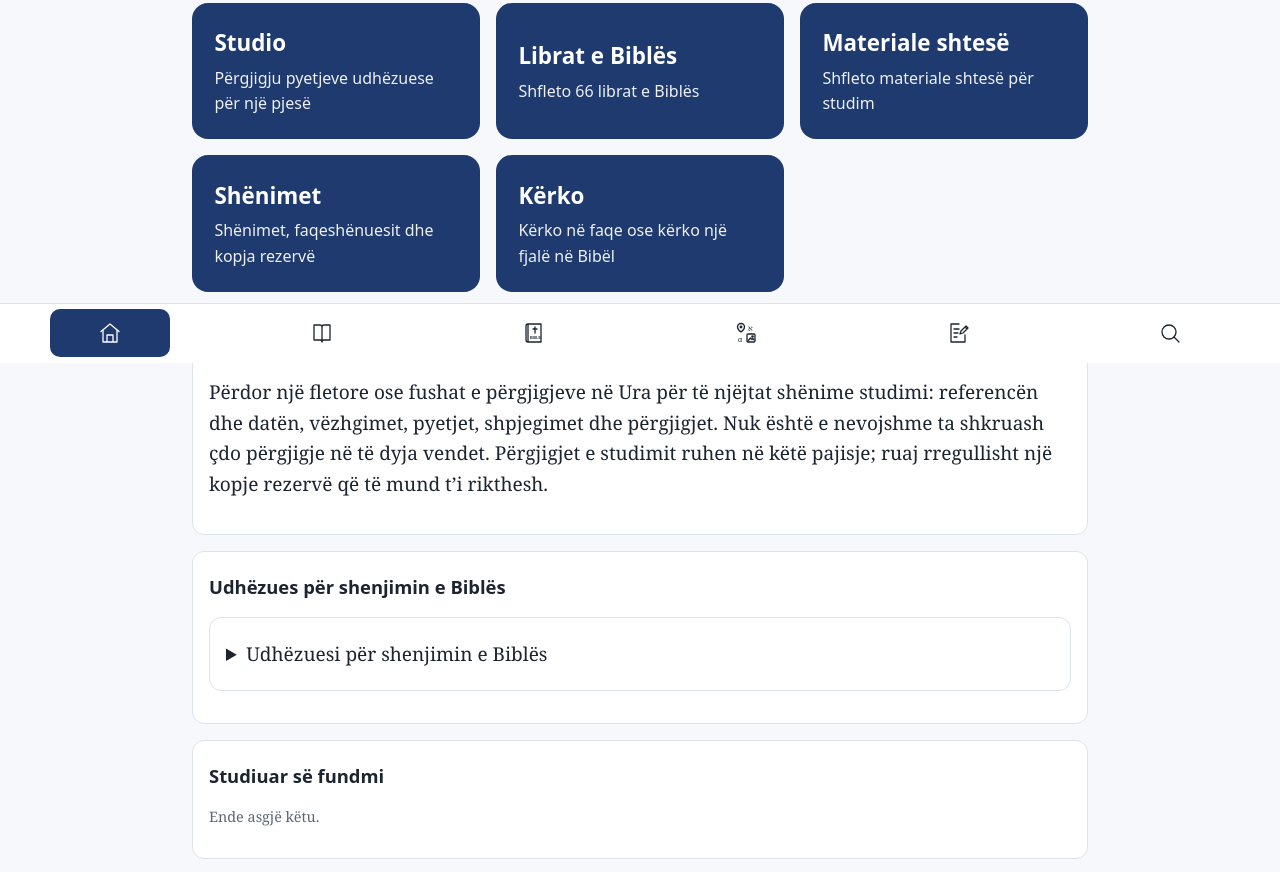
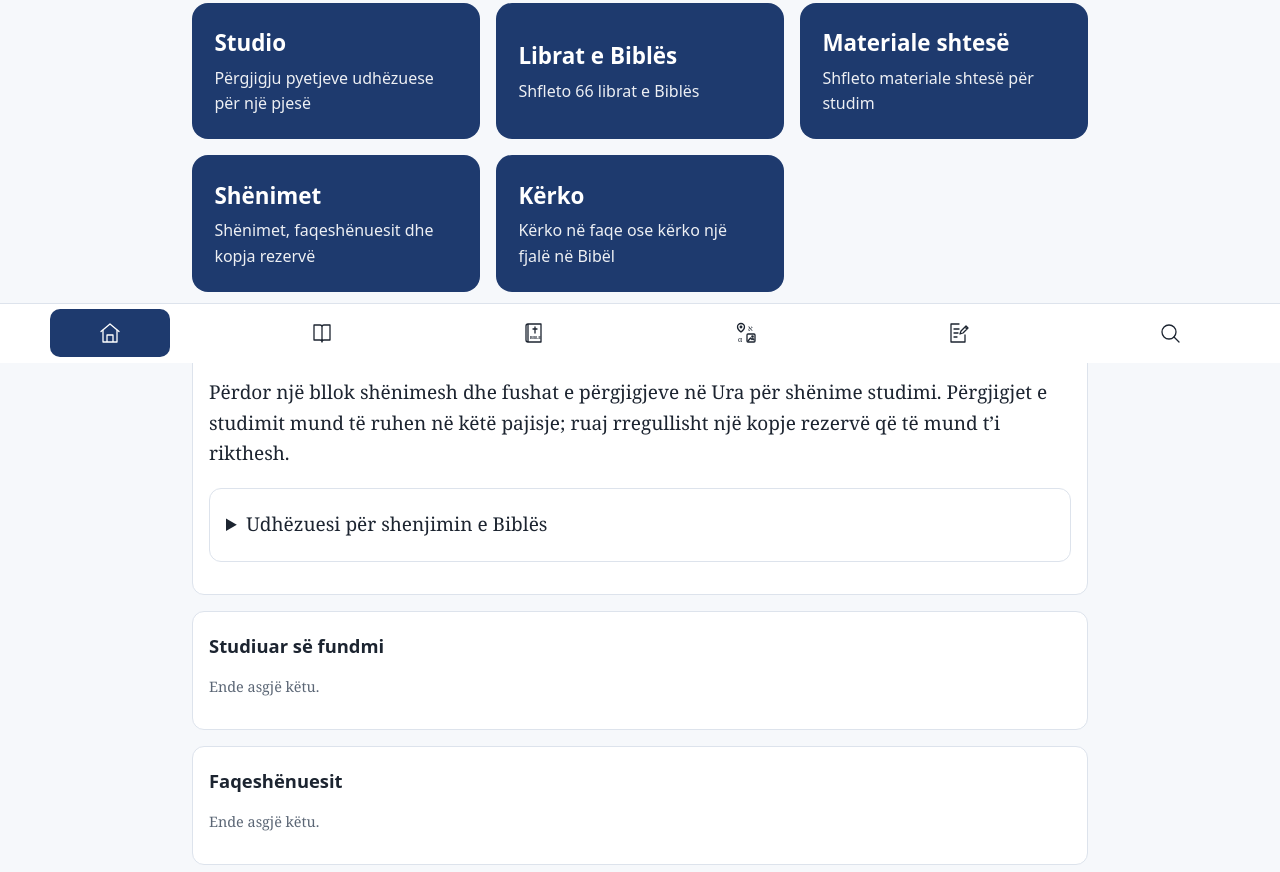
Before and after one commit to rigersi/Studimi-i-Bibles, a plain HTML site: page index.html in a window 1280 px wide. Shown: the part 437-1309 px from the top of the page. Drawn offline with Linux system fonts and the light colour scheme.

Commit message:
Clarify study notes and marking guidance
Co-authored-by: arena-agent <297053741+arena-agent@users.noreply.github.com>

```diff
--- a/index.html
+++ b/index.html
@@ -153,8 +153,8 @@ const openRef=id=>{const x=items.find(i=>i.id===id);if(x&&x.ref){R={...x.ref};lo
 /* Optional notebook and Bible-marking guide */
 Object.assign(I.en,{contactTitle:"Contact"});Object.assign(I.sq,{contactTitle:"Kontakti"});
 Object.assign(I.en,{studyNotesTitle:"Study notes"});Object.assign(I.sq,{studyNotesTitle:"Shënimet e studimit"});
-Object.assign(I.en,{guideTitle:"Bible marking guide",guideIntro:"Use a notebook or the answer fields in Ura for the same study notes: the passage reference and date, observations, questions, explanations and responses. You do not need to write each answer in both places. Study answers save on this device; save a backup regularly so you can restore them.",guideUse:"These marks are optional. Use them only when they fit the passage; keep your Bible readable. A symbol is a reminder of a theme, not proof that it is present. Try pencil first.",markTitle:"Marks for reading",themeTitle:"Theme symbols",guideObs:"Observe: read the passage and its context. Write your observations and verse references in a notebook, in the answer fields below, or both. Bible markings are optional; the guide is below.",guideInt:"Interpret: note what you think the passage means, the reasons in the text, and any questions to revisit. Consider the context before reaching a conclusion.",guideApp:"Respond: write a response or prayer grounded in what the passage means.",guideLink:"Bible marking guide"});
-Object.assign(I.sq,{guideTitle:"Udhëzues për shenjimin e Biblës",guideIntro:"Përdor një fletore ose fushat e përgjigjeve në Ura për të njëjtat shënime studimi: referencën dhe datën, vëzhgimet, pyetjet, shpjegimet dhe përgjigjet. Nuk është e nevojshme ta shkruash çdo përgjigje në të dyja vendet. Përgjigjet e studimit ruhen në këtë pajisje; ruaj rregullisht një kopje rezervë që të mund t’i rikthesh.",guideUse:"Këto shenja janë opsionale. Përdori vetëm kur i përshtaten pjesës dhe mbaje Biblën të lexueshme. Një simbol të kujton një temë, por nuk provon se ajo gjendet në tekst. Fillimisht mund të provosh me laps.",markTitle:"Shenja për leximin",themeTitle:"Simbole për temat",guideObs:"Vëzhgo: lexo pjesën dhe kontekstin e saj. Shkruaj vëzhgimet dhe referencat e vargjeve në fletore, në fushat e përgjigjeve më poshtë, ose në të dyja. Shenjimi i Biblës është opsional; udhëzuesi i shenjave dhe simboleve është më poshtë.",guideInt:"Interpreto: shëno çfarë mendon se do të thotë pjesa, arsyet nga teksti dhe pyetjet që do t’i rishikosh. Shqyrto kontekstin para se të nxjerrësh përfundime.",guideApp:"Përgjigju: shkruaj një përgjigje ose lutje të mbështetur në kuptimin e pjesës.",guideLink:"Udhëzuesi për shenjimin e Biblës"});
+Object.assign(I.en,{guideTitle:"Bible marking guide",guideIntro:"Use a notebook and the answer fields in Ura for study notes. Study answers can be saved on this device; save a backup regularly so you can restore them.",guideUse:"These marks are optional. Use them only when they fit the passage; keep your Bible readable. A symbol is a reminder of a theme, not proof that it is present. Try pencil first.",markTitle:"Marks for reading",themeTitle:"Theme symbols",guideObs:"Observe: read the passage and its context. Write your observations and verse references in a notebook, in the answer fields below, or both. Bible markings are optional; the guide is below.",guideInt:"Interpret: note what you think the passage means, the reasons in the text, and any questions to revisit. Consider the context before reaching a conclusion.",guideApp:"Respond: write a response or prayer grounded in what the passage means.",guideLink:"Bible marking guide"});
+Object.assign(I.sq,{guideTitle:"Udhëzues për shenjimin e Biblës",guideIntro:"Përdor një bllok shënimesh dhe fushat e përgjigjeve në Ura për shënime studimi. Përgjigjet e studimit mund të ruhen në këtë pajisje; ruaj rregullisht një kopje rezervë që të mund t’i rikthesh.",guideUse:"Këto shenja janë opsionale. Përdori vetëm kur i përshtaten pjesës dhe mbaje Biblën të lexueshme. Një simbol të kujton një temë, por nuk provon se ajo gjendet në tekst. Fillimisht mund të provosh me laps.",markTitle:"Shenja për leximin",themeTitle:"Simbole për temat",guideObs:"Vëzhgo: lexo pjesën dhe kontekstin e saj. Shkruaj vëzhgimet dhe referencat e vargjeve në fletore, në fushat e përgjigjeve më poshtë, ose në të dyja. Shenjimi i Biblës është opsional; udhëzuesi i shenjave dhe simboleve është më poshtë.",guideInt:"Interpreto: shëno çfarë mendon se do të thotë pjesa, arsyet nga teksti dhe pyetjet që do t’i rishikosh. Shqyrto kontekstin para se të nxjerrësh përfundime.",guideApp:"Përgjigju: shkruaj një përgjigje ose lutje të mbështetur në kuptimin e pjesës.",guideLink:"Udhëzuesi për shenjimin e Biblës"});
 const guideMarks=[
 ["(word)","Circle a word or phrase: repetition","Rretho një fjalë ose shprehje: përsëritje"],
 ["────","Underline: a key statement","Nënvizo: një pohim kyç"],
@@ -180,21 +180,21 @@ const guideSymbols=[
 // Stable IDs are stored in backups; never reorder or reuse these identifiers.
 const symbolIds=["love","holiness","sovereignty","faithfulness","justice","eternity","power","salvation","praise","fruit","command","grace"];
 const symbolIndex=id=>symbolIds.indexOf(id);
-Object.assign(I.en,{symbolTitle:"Symbols for this study",symbolHelp:"Tap a symbol above, then choose the whole passage or a verse. Symbols are saved with this study reference, not on Bible text.",symbolChoose:"Choose a symbol",symbolWhole:"Entire selected passage",symbolVerse:"A verse in this passage",symbolChapter:"Chapter",symbolNumber:"Verse",symbolAdd:"Add symbol",symbolRemove:"Remove symbol",symbolNone:"No symbols added yet.",symbolInvalid:"Choose a valid verse within the selected passage.",symbolSaved:"Symbol saved on this device",symbolFailure:"Could not save the symbol. Please try again.",symbolExport:"Study symbols",imageHelp:"Create images of answered fields and symbols for this study. Your editable backup remains separate."});
-Object.assign(I.sq,{symbolTitle:"Simbolet për këtë studim",symbolHelp:"Shtyp një simbol më sipër, pastaj zgjidh gjithë pjesën ose një varg. Simbolet ruhen me referencën e studimit, jo mbi tekstin e Biblës.",symbolChoose:"Zgjidh një simbol",symbolWhole:"E gjithë pjesa e zgjedhur",symbolVerse:"Një varg në këtë pjesë",symbolChapter:"Kapitulli",symbolNumber:"Vargu",symbolAdd:"Shto simbolin",symbolRemove:"Hiq simbolin",symbolNone:"Ende nuk ka simbole të shtuara.",symbolInvalid:"Zgjidh një varg të vlefshëm brenda pjesës së zgjedhur.",symbolSaved:"Simboli u ruajt në këtë pajisje",symbolFailure:"Simboli nuk u ruajt. Provo sërish.",symbolExport:"Simbolet e studimit",imageHelp:"Krijo imazhe të përgjigjeve dhe simboleve të këtij studimi. Kopja e rikthyeshme mbetet më vete."});
+Object.assign(I.en,{symbolTitle:"Symbols for this study",symbolHelp:"Tap a symbol above, then choose the whole passage or a verse. Symbols are saved with this study reference.",symbolChoose:"Choose a symbol",symbolWhole:"Entire selected passage",symbolVerse:"A verse in this passage",symbolChapter:"Chapter",symbolNumber:"Verse",symbolAdd:"Add symbol",symbolRemove:"Remove symbol",symbolNone:"No symbols added yet.",symbolInvalid:"Choose a valid verse within the selected passage.",symbolSaved:"Symbol saved on this device",symbolFailure:"Could not save the symbol. Please try again.",symbolExport:"Study symbols",imageHelp:"Create images of answered fields and symbols for this study. Your editable backup remains separate."});
+Object.assign(I.sq,{symbolTitle:"Simbolet për këtë studim",symbolHelp:"Shtyp një simbol më sipër, pastaj zgjidh gjithë pjesën ose një varg. Simbolet ruhen me referencën e studimit.",symbolChoose:"Zgjidh një simbol",symbolWhole:"E gjithë pjesa e zgjedhur",symbolVerse:"Një varg në këtë pjesë",symbolChapter:"Kapitulli",symbolNumber:"Vargu",symbolAdd:"Shto simbolin",symbolRemove:"Hiq simbolin",symbolNone:"Ende nuk ka simbole të shtuara.",symbolInvalid:"Zgjidh një varg të vlefshëm brenda pjesës së zgjedhur.",symbolSaved:"Simboli u ruajt në këtë pajisje",symbolFailure:"Simboli nuk u ruajt. Provo sërish.",symbolExport:"Simbolet e studimit",imageHelp:"Krijo imazhe të përgjigjeve dhe simboleve të këtij studimi. Kopja e rikthyeshme mbetet më vete."});
 function symbolIcon(id){const n=symbolIndex(id);return n<0?"":`<svg viewBox="0 0 24 24" aria-hidden="true">${guideSymbols[n][0]}</svg>`}
 function symbolButton(i){const g=guideSymbols[i];return `<button type="button" class="alt symbol-pick" data-pick-symbol="${symbolIds[i]}" ${chk()?"disabled":""}>${symbolIcon(symbolIds[i])}<span>${esc(g[lang==="sq"?2:1])}</span></button>`}
 function symbolTools(indices){const ids=indices.map(i=>symbolIds[i]);return `<div class="symbol-tools" data-symbol-ids="${ids.join(",")}"><p class="mut">${t("symbolHelp")}</p><div class="symbol-picker" hidden><strong class="symbol-picked"></strong><div class="g"><label>${t("pick")}<select class="symbol-scope"><option value="passage">${t("symbolWhole")}</option><option value="verse">${t("symbolVerse")}</option></select></label><label class="symbol-chapter-label" hidden>${t("symbolChapter")}<select class="symbol-chapter">${Array.from({length:Math.max(0,(+(R.c2||R.c1))-(+R.c1)+1)},(_,i)=>`<option>${+R.c1+i}</option>`).join("")}</select></label><label class="symbol-verse-label" hidden>${t("symbolNumber")}<input class="symbol-number" type="number" min="1" inputmode="numeric"></label></div><button type="button" class="symbol-add">${t("symbolAdd")}</button><p class="symbol-message mut" aria-live="polite"></p></div><div data-symbol-list></div></div>`}
 function drawSavedSymbols(){document.querySelectorAll("#sb2 [data-symbol-list]").forEach(el=>{const ids=el.closest(".symbol-tools").dataset.symbolIds.split(","),symbols=items.filter(x=>x.type==="symbol"&&x.k===key()&&ids.includes(x.q)&&symbolIndex(x.q)>=0).sort((a,b)=>a.t-b.t);el.innerHTML=symbols.length?symbols.map(x=>`<div class="symbol-entry">${symbolIcon(x.q)}<span>${esc(guideSymbols[symbolIndex(x.q)][lang==="sq"?2:1])} · ${esc(x.to?lab(x.to):t("symbolWhole"))}</span><button class="alt" type="button" data-remove-symbol="${esc(x.id)}" aria-label="${esc(t("symbolRemove")+": "+guideSymbols[symbolIndex(x.q)][lang==="sq"?2:1]+" · "+(x.to?lab(x.to):t("symbolWhole")))}">${t("symbolRemove")}</button></div>`).join(""):""})}
 
 function guideKey(interactive=false){return `<details><summary>${t("guideLink")}</summary><p class="mut">${t("guideUse")}</p><h3>${t("markTitle")}</h3><ul class="guide-key">${guideMarks.map(([mark,en,sq],i)=>`<li><span class="guide-mark" aria-hidden="true">${i===0?`<span class="mark-circle">${lang==="sq"?"fjalë":"word"}</span>`:i===2?`<span class="mark-box">${lang==="sq"?"fjalë":"word"}</span>`:i===4?`<span class="mark-circle">12</span>`:esc(mark)}</span><span>${esc(lang==="sq"?sq:en)}</span></li>`).join("")}</ul><h3>${t("themeTitle")}</h3><ul class="guide-key">${guideSymbols.map(([icon,en,sq],i)=>interactive?`<li>${symbolButton(i)}</li>`:`<li><svg viewBox="0 0 24 24" aria-hidden="true">${icon}</svg><span>${esc(lang==="sq"?sq:en)}</span></li>`).join("")}</ul>${interactive?symbolTools(symbolIds.map((_,i)=>i)):""}</details>`}
-function guideLegend(){return `<section class="card" id="marking-guide"><h2>${t("guideTitle")}</h2>${guideKey()}</section>`}
+
 Object.assign(I.en,{homeBooksDesc:"Browse the 66 Bible books",homeLibraryDesc:"Explore additional study materials",homeSearchDesc:"Search the site or look up a word in the Bible"});
 Object.assign(I.sq,{homeBooksDesc:"Shfleto 66 librat e Biblës",homeLibraryDesc:"Shfleto materiale shtesë për studim",homeSearchDesc:"Kërko në faqe ose kërko një fjalë në Bibël"});
 function Home(m){const rec=items.filter(i=>i.type==="recent").sort((a,b)=>b.t-a.t).slice(0,8),bms=items.filter(i=>i.type==="bookmark").sort((a,b)=>b.t-a.t).slice(0,8);
 const L=a=>a.length?a.map(i=>`<div class="item"><a href="#/study" data-open="${esc(i.id)}">${esc(i.label)}</a></div>`).join(""):`<p class="mut">${t("none")}</p>`;
 m.innerHTML=`<section class="hero"><h1>${t("app")}</h1><p>${t("intro")}</p><p class="warn mut">${t("nobible")}</p></section><div class="big"><a href="#/study"><b>${t("study")}</b><span>${t("d_study")}</span></a><a href="#/books"><b>${t("bbooks")}</b><span>${t("homeBooksDesc")}</span></a><a href="#/library"><b>${t("lib")}</b><span>${t("homeLibraryDesc")}</span></a><a href="#/notes"><b>${t("notes")}</b><span>${t("d_notes")}</span></a><a href="#/search"><b>${t("gs")}</b><span>${t("homeSearchDesc")}</span></a></div>
-<div class="card"><h2>${t("studyNotesTitle")}</h2><p>${t("guideIntro")}</p></div>${guideLegend()}<div class="card"><h2>${t("recent")}</h2>${L(rec)}</div><div class="card"><h2>${t("bmarks")}</h2>${L(bms)}</div><div class="card"><h2>${t("contactTitle")}</h2><a href="mailto:rigersiduka@gmail.com">rigersiduka@gmail.com</a></div>
+<section class="card" id="marking-guide"><h2>${t("studyNotesTitle")}</h2><p>${t("guideIntro")}</p>${guideKey()}</section><div class="card"><h2>${t("recent")}</h2>${L(rec)}</div><div class="card"><h2>${t("bmarks")}</h2>${L(bms)}</div><div class="card"><h2>${t("contactTitle")}</h2><a href="mailto:rigersiduka@gmail.com">rigersiduka@gmail.com</a></div>
 `}
 function Books(m){const g=nt=>`<div class="bk">${B.filter(b=>b.nt===nt).map(b=>`<a href="#/book/${b.id}">${esc(bn(b))}</a>`).join("")}</div>`;
 m.innerHTML=`<h1 style="font-size:1.15rem">${t("ot")} (39)</h1>${g(false)}<h2 style="margin-top:1.5rem">${t("nt")} (27)</h2>${g(true)}`}
```
